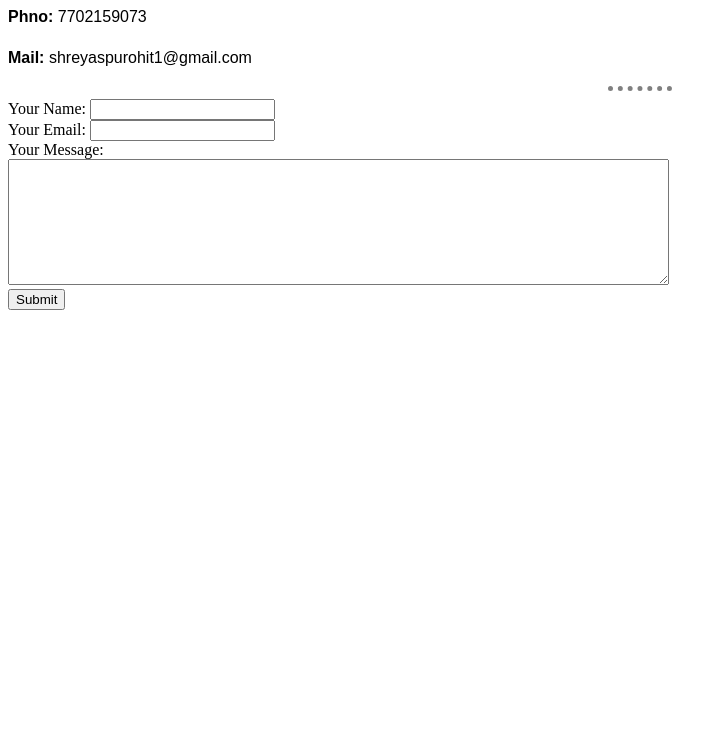
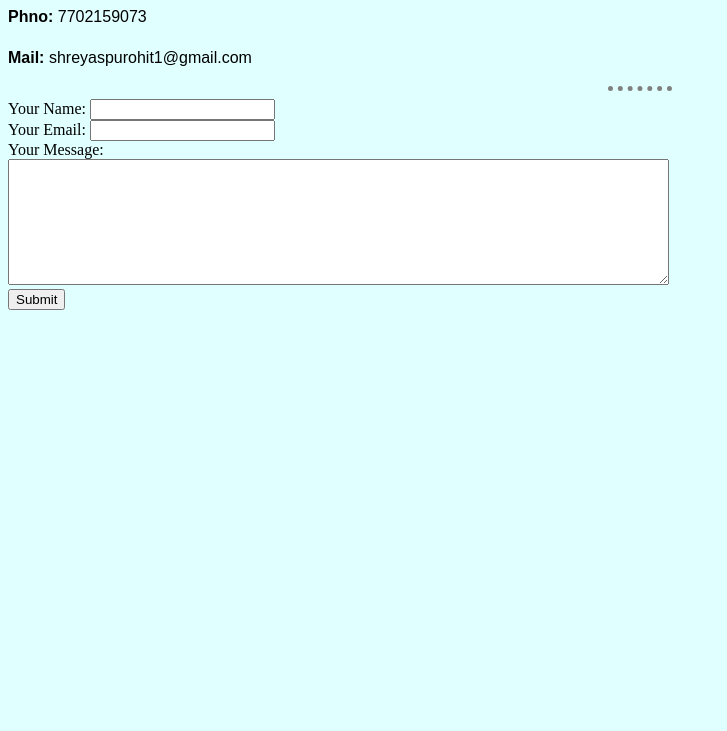
Before and after one commit to ShreyasPurohitcode/cv, a plain HTML site: page contact.html in a window 1280 px wide. Shown: the part 69-800 px from the top of the page, without its empty margins (0-727 px from the left). Drawn offline with Linux system fonts and the light colour scheme.

Commit message:
Update contact.html

```diff
--- a/contact.html
+++ b/contact.html
@@ -8,7 +8,7 @@
   <title>Contact Me</title>
   <style>
     :root{
-      --body-bg: #FFFFFF;
+      --body-bg: #E0FFFF;
       --body-color: #000000;
     }
 
```
